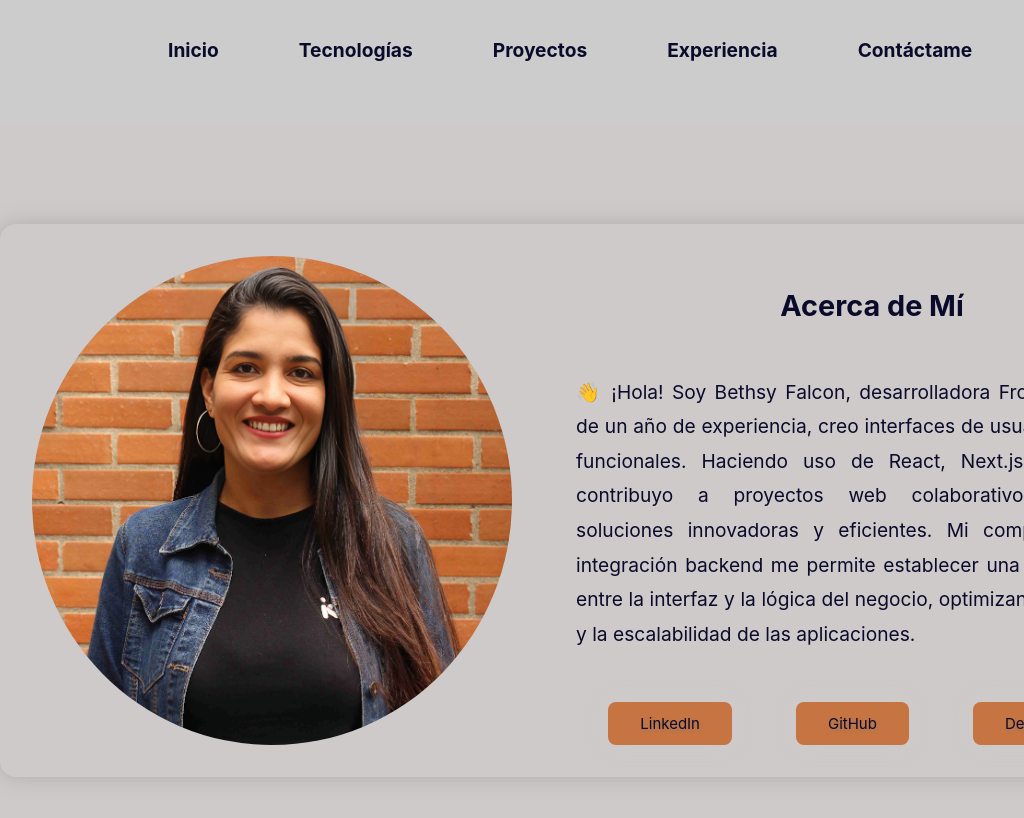
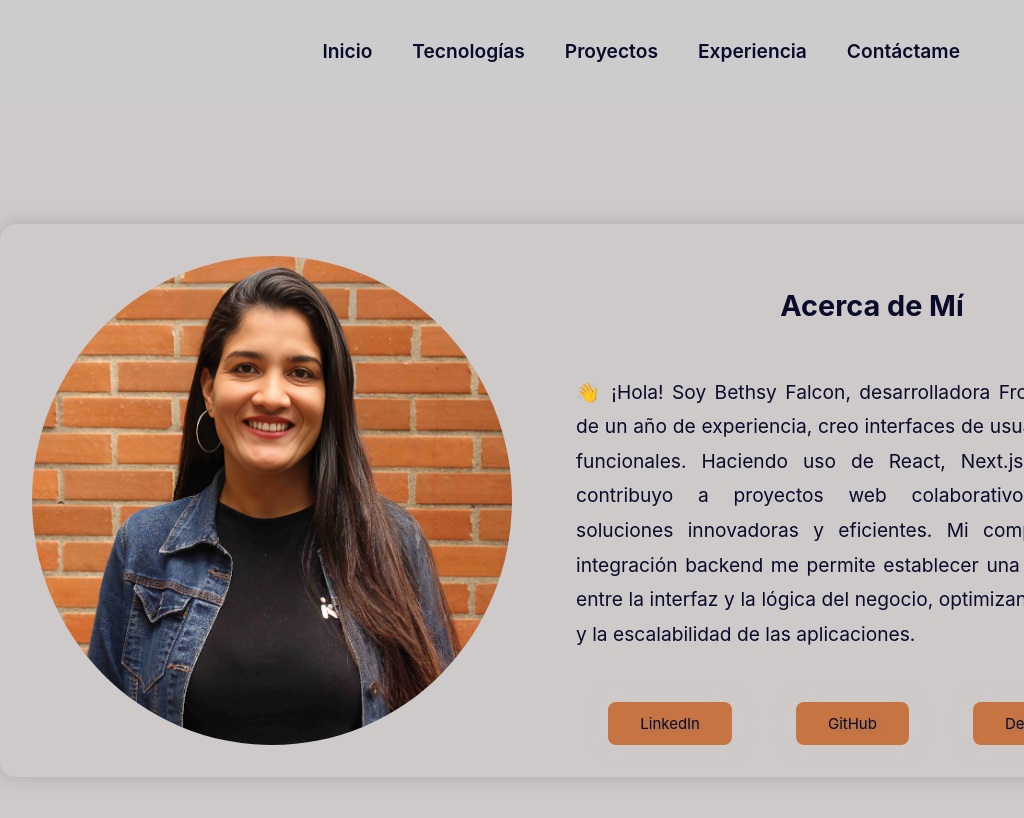
Before and after one commit to Bethsyf/portfolio, a Next.js app: page / in a window 1024 px wide. Shown: the top 818 px of the page. Built offline with nearby package versions, Linux system fonts and the light colour scheme; some icons are missing.

Commit message:
commit
Styles: add media 1220pxfor navbar

```diff
--- a/src/components/views/navbar/NavbarView.module.scss
+++ b/src/components/views/navbar/NavbarView.module.scss
@@ -129,3 +129,38 @@
     font-size: 18px;
   }
 }
+
+@media (max-width: 1220px) and (min-width: 769px) {
+  .container {
+    padding: 0.5rem 1.5rem;
+    font-weight: 600;
+  }
+
+  .iconCode {
+    font-size: 4.5rem;
+  }
+
+  .logo {
+    margin-left: 20px;
+    font-size: 1.2rem;
+  }
+
+  .btMenu {
+    width: 3rem;
+    height: 3rem;
+    margin-right: 1rem;
+  }
+
+  .menu {
+    gap: 15px;
+    height: 15rem;
+  }
+
+  .menuDesk {
+    gap: 2.5rem;
+  }
+
+  .downloadButton {
+    display: none;
+  }
+}
```
